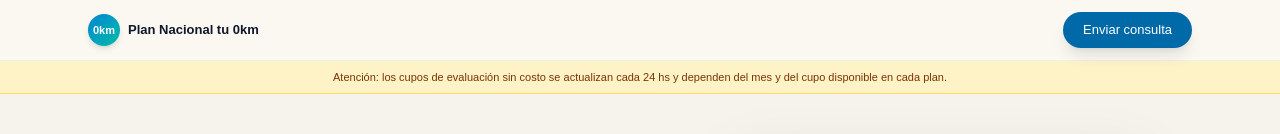
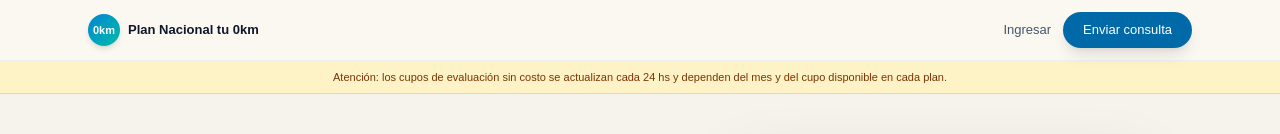
Before and after one commit to DavidFlautero/ladingpageconse1, a Next.js app: page / in a window 1280 px wide. Shown: the top 134 px of the page. Built offline with nearby package versions, Linux system fonts and the light colour scheme.

Commit message:
Hero con imagen premium y botón de WhatsApp real

```diff
--- a/app/page.tsx
+++ b/app/page.tsx
@@ -36,7 +36,7 @@
         <div className="max-w-6xl mx-auto">
           <div className="relative overflow-hidden rounded-3xl shadow-[0_28px_80px_rgba(15,23,42,0.65)]">
             {/* Imagen de fondo */}
-            <div className="absolute inset-0 bg-[url('/hero-0km.jpg')] bg-cover bg-center" />
+            <div className="absolute inset-0 bg-[url('/hero-0km.png')] bg-cover bg-center" />
             {/* Capa oscura para legibilidad */}
             <div className="absolute inset-0 bg-slate-950/60" />
 
--- a/components/layout/Header.tsx
+++ b/components/layout/Header.tsx
@@ -5,8 +5,7 @@
   return (
     <header className="sticky top-0 z-30 bg-[#faf8f2]/95 backdrop-blur border-b border-slate-200/60">
       <div className="mx-auto flex max-w-6xl items-center justify-between px-4 py-3 md:px-6">
-
-        {/* LOGO */}
+        {/* LOGO / MARCA */}
         <Link href="#hero" className="flex items-center gap-2">
           <div className="h-8 w-8 rounded-full bg-gradient-to-br from-sky-600 to-teal-500 flex items-center justify-center shadow-md">
             <span className="text-white text-[11px] font-semibold">0km</span>
@@ -16,7 +15,17 @@
           </span>
         </Link>
 
-        {/* CTA ÚNICO */}
+        {/* ACCIONES DERECHA */}
+        <div className="flex items-center gap-3">
+          {/* LINK LOGIN */}
+          <Link
+            href="/login"
+            className="text-[13px] font-medium text-slate-600 hover:text-slate-900 underline-offset-4 hover:underline"
+          >
+            Ingresar
+          </Link>
+
+          {/* CTA PRINCIPAL */}
           <a
             href="#form"
             className="rounded-full bg-sky-700 px-5 py-2 text-[13px] font-medium text-white shadow-lg hover:bg-sky-600 transition"
@@ -24,6 +33,7 @@
             Enviar consulta
           </a>
         </div>
+      </div>
     </header>
   );
 }
```
Also changed, not shown: public/hero-0km.png (added). Lines whose indentation alone changed are shown as unchanged.
